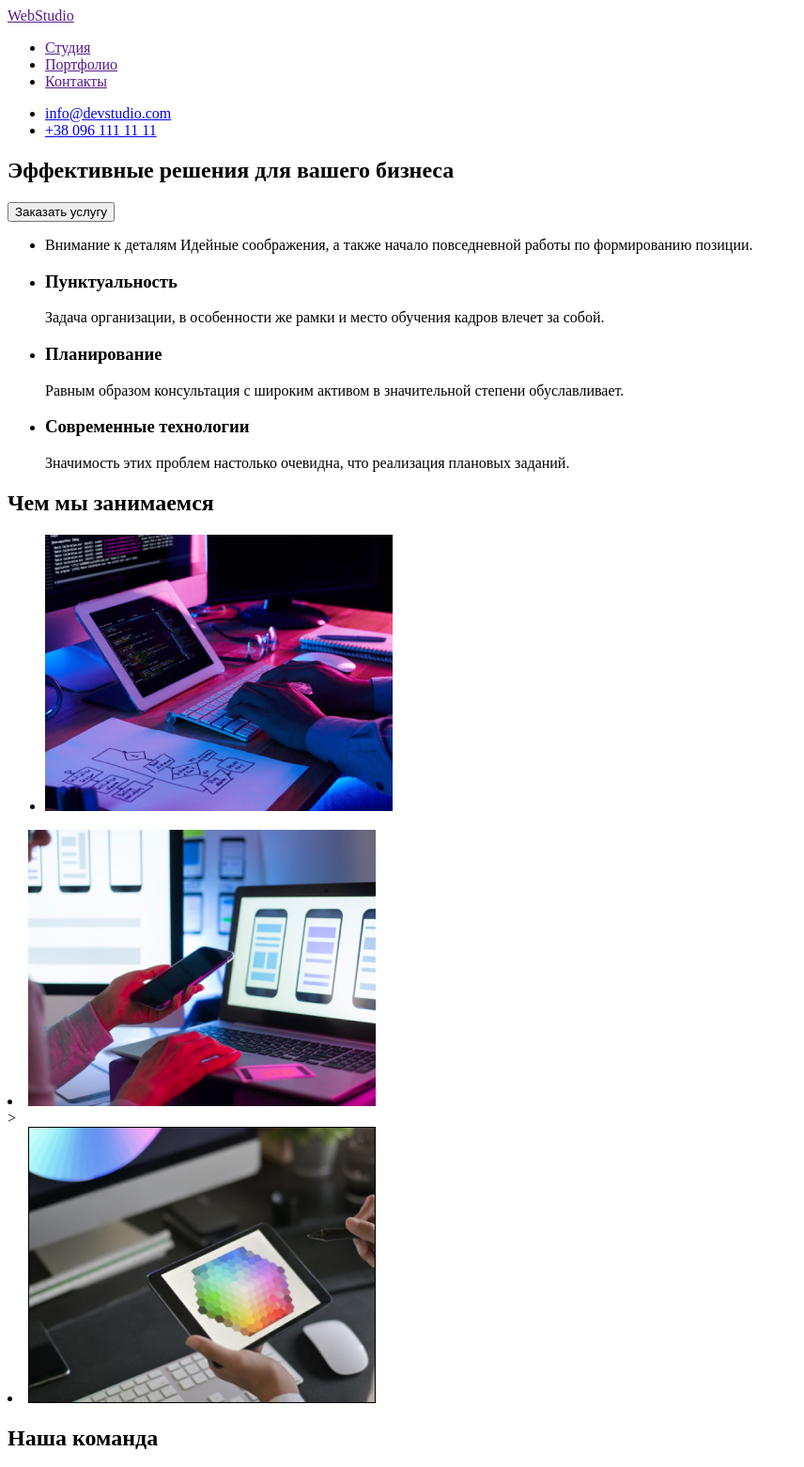
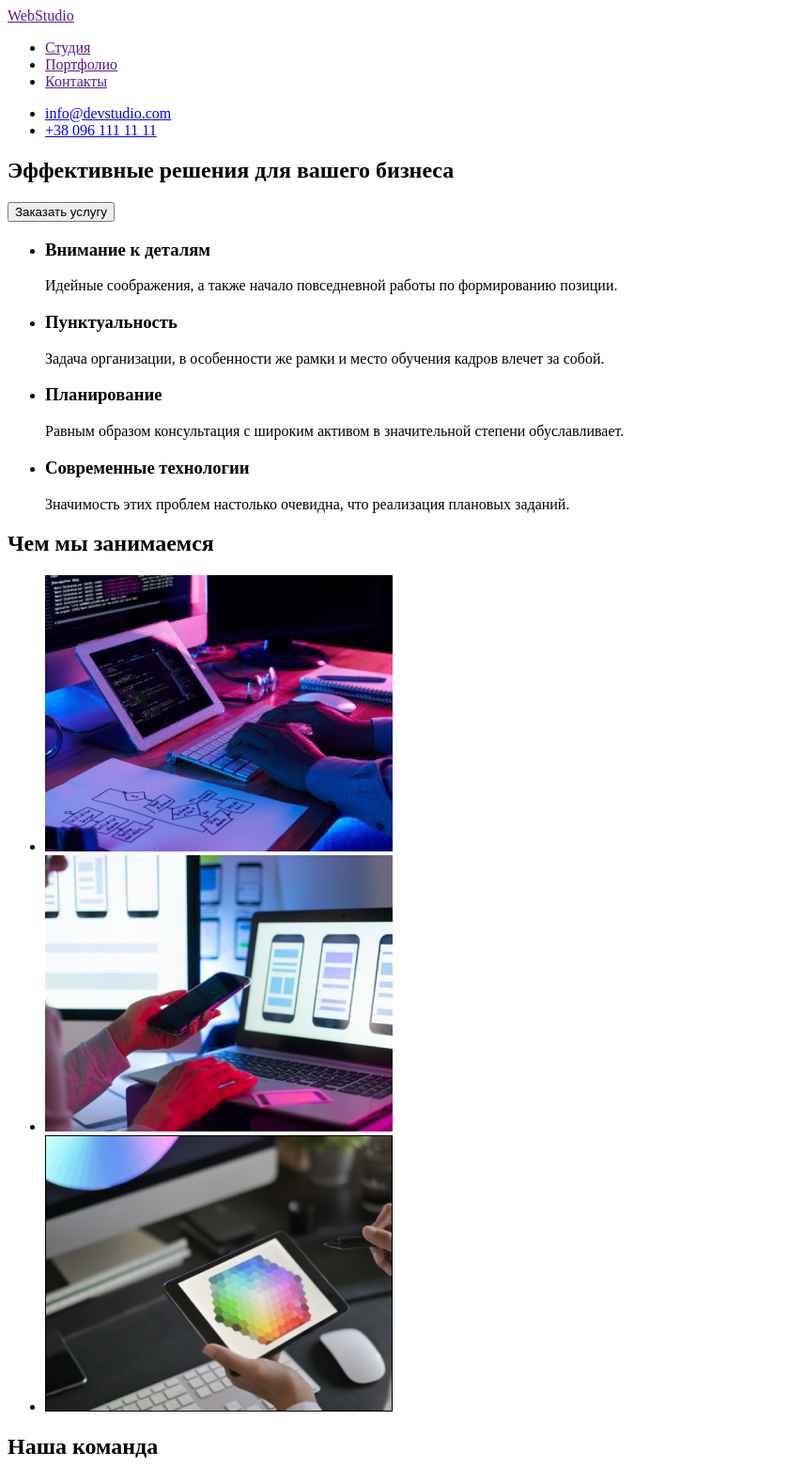
Before and after one commit to bddevelope/goit-markup-hw-01, a plain HTML site: page index.html in a window 1280 px wide. Shown: the top 1561 px of the page at 94% size, without its empty margins (0-856 px from the left). Drawn offline with Linux system fonts and the light colour scheme.

Commit message:
Add files via upload

```diff
--- a/index.html
+++ b/index.html
@@ -34,7 +34,7 @@
       <div>
         <section>
           <ul>
-            <li><p><span>Внимание к деталям </span>
+            <li><p><h3>Внимание к деталям </h3>
               Идейные соображения, а также начало повседневной работы по формированию позиции.
             </p></li>
             <li><h3>Пунктуальность</h3>
@@ -54,31 +54,37 @@
 
         <section>
           <h2>Чем мы занимаемся</h2>
-          <ul><li><img src="images/1.jpg" alt="Фото 1" width="370"
-            height="294" ></li></ul>
-         <li><img src="images/2.jpg" alt="Фото 2" width="370"
-            height="294"></li></ul>
-          ><li><img src="images/3.jpg" alt="Фото 3" width="370"
-            height="294"></li>
+        <ul>
+          <li>
+            <img src="images/1.jpg" alt="Фото 1" width="370"
+            height="294">
+          </li>
+          <li>
+          <img src="images/2.jpg" alt="Фото 2" width="370"
+            height="294">
+          </li>
+          <li>
+            <img src="images/3.jpg" alt="Фото 3" width="370"
+            height="294">
+          </li>
           </ul>
         </section>
       </div>
       <div>
         <section>
           <h2>Наша команда</h2>
-        <ul><li><img src="images/1a.jpg" alt="img1a" width="270" height="260"> <h3>Игорь Демьяненко</h3> <p>Product Designer</p></li>
-            <li><img src="images/2a.jpg" alt="img2a" width="270" height="260"> <h3>Ольга Репина</h3> <p>Frontend Developer</p></li>
-            <li><img src="images/3a.jpg" alt="img3a" width="270" height="260"> <h3>Николай Тарасов</h3> <p>Marketing</p></li>
-           <li><img src="images/4a.jpg" alt="img4a" width="270" height="260"> <h3>Михаил Ермаков</h3> <p>UI Designer</p></li>
+        <ul><li><img src="images/1a.jpg" alt="Портрет 1" width="270" height="260"> <h3>Игорь Демьяненко</h3> <p>Product Designer</p></li>
+            <li><img src="images/2a.jpg" alt="Портрет 2" width="270" height="260"> <h3>Ольга Репина</h3> <p>Frontend Developer</p></li>
+            <li><img src="images/3a.jpg" alt="Портрет 3" width="270" height="260"> <h3>Николай Тарасов</h3> <p>Marketing</p></li>
+           <li><img src="images/4a.jpg" alt="Портрет 4" width="270" height="260"> <h3>Михаил Ермаков</h3> <p>UI Designer</p></li>
         </ul>
 
         </section>
       </div>
     </main>
     <footer>
-
+         <a href="">WebStudio</a>
         <p>
-         <a href="">WebStudio</a>
          <address>
        <ul><li><a href="https://www.google.com/maps/d/u/0/viewer?mid=10uSM3H-mIU3GznYo2szRIEphczw&hl=en_US&ll=50.42732700000001%2C30.538092&z=17">г. Киев, пр-т Леси Украинки, 26</a></li>
         <li><a href="mail:info@example.com"></a>info@example.com</li>
```
